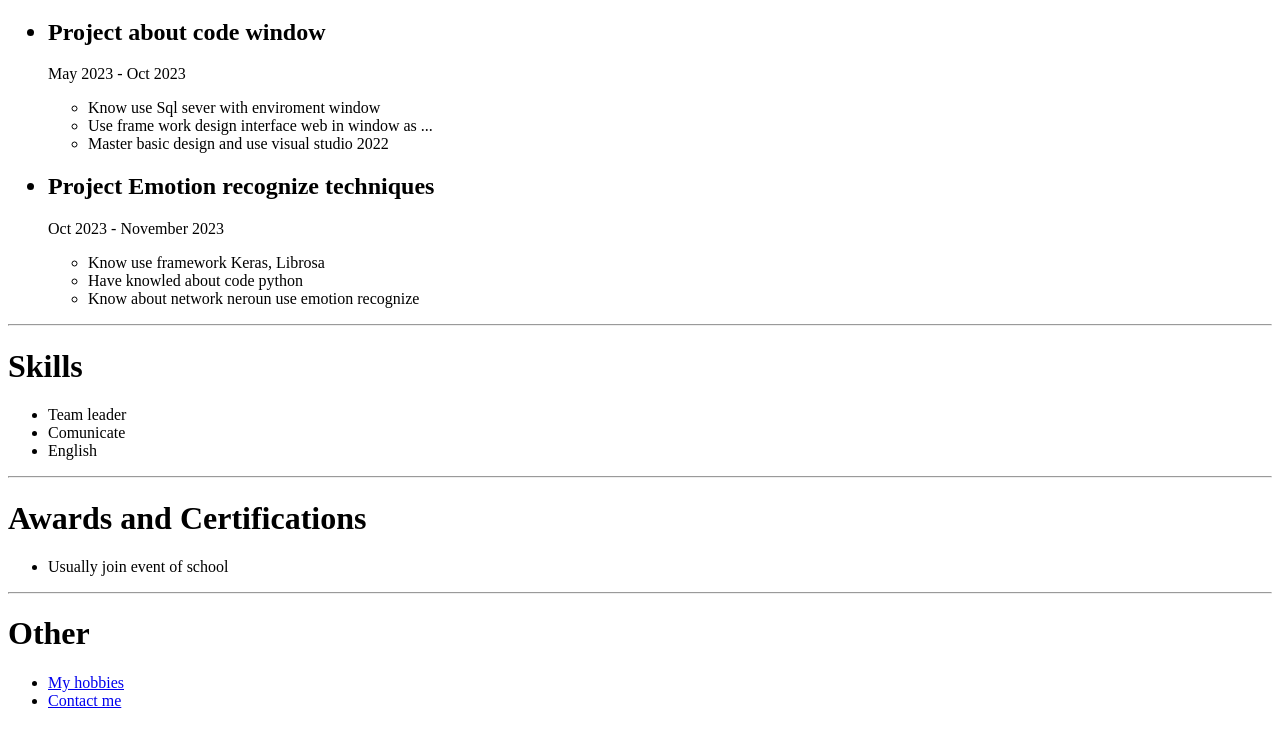
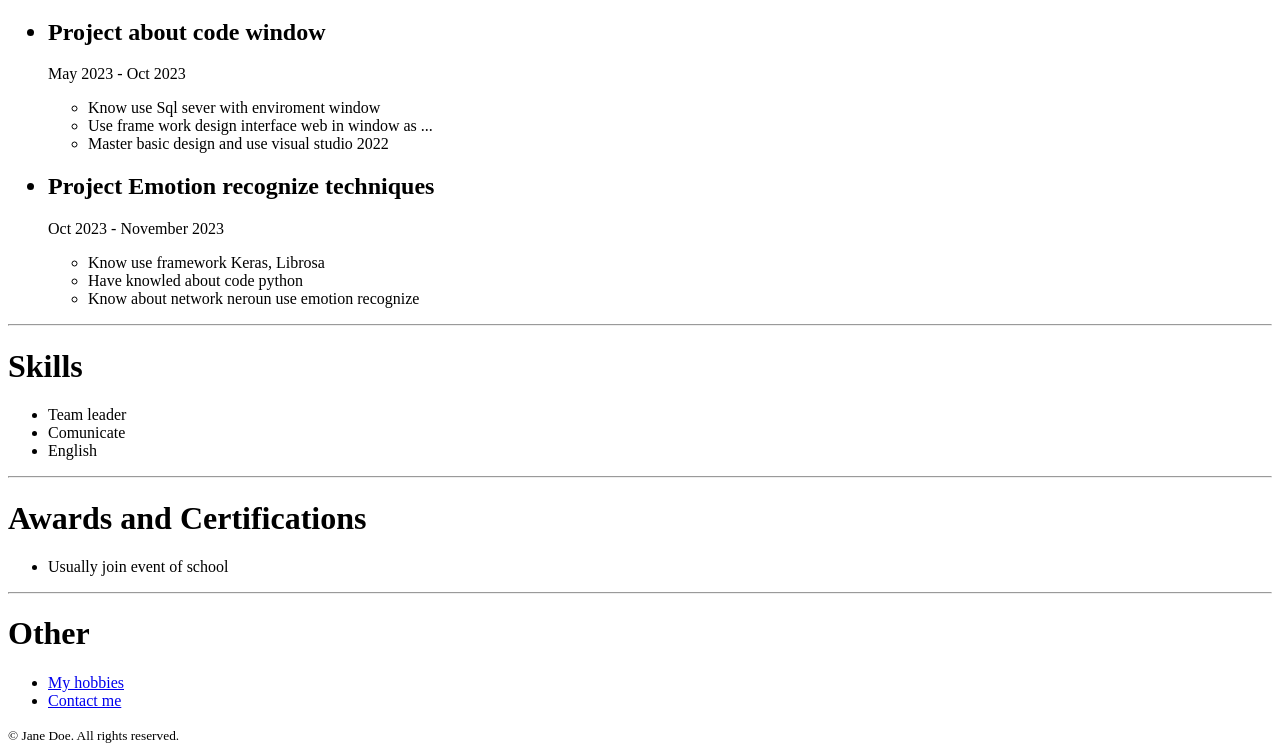
Before and after one commit to PhanHuuLong/Capstone_resume, a plain HTML site: page index.html in a window 1280 px wide. Shown: the part 683-1435 px from the top of the page. Before the commit the page ends 1409 px from the top, so only its background shows below. Drawn offline with Linux system fonts and the light colour scheme.

Commit message:
Add files via upload

```diff
--- a/index.html
+++ b/index.html
@@ -49,10 +49,16 @@
     </ul>
     <hr>
     <h1>Other</h1>
+
     <ul>
         <li><a href="./about.html">My hobbies</a></li>
         <li><a href="./contact.html">Contact me</a></li>
     </ul>
+    <footer>
+        <small>
+            © Jane Doe. All rights reserved.
+        </small>
+    </footer>
 
 
 </body>
```
